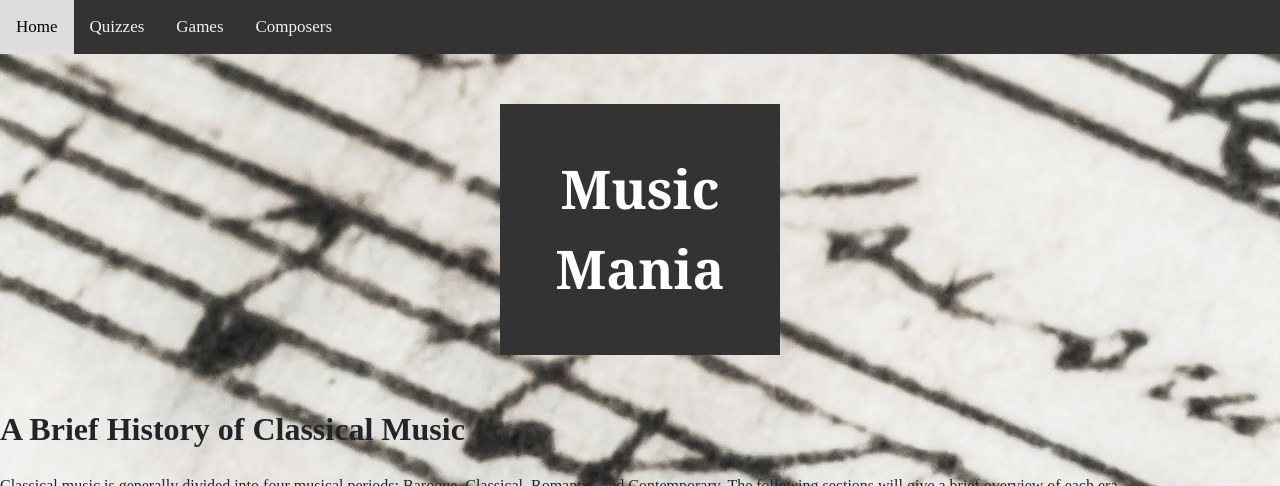
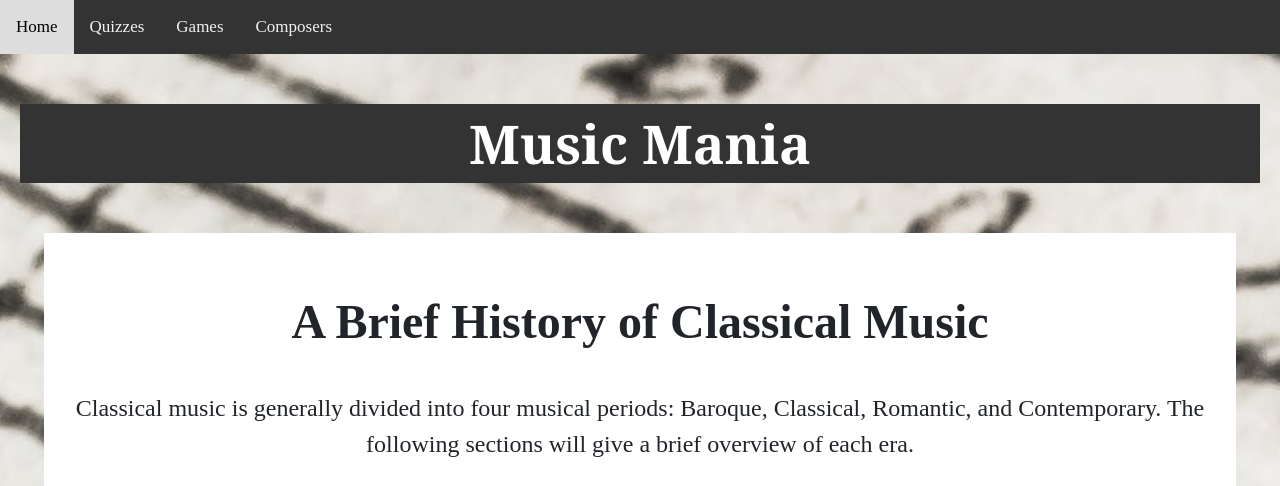
Before and after one commit to audreyyang25/MusicMania, a Flask app: page / in a window 1280 px wide. Shown: the top 486 px of the page. Run offline with Flask 3, Linux system fonts and the light colour scheme; some libraries are stand-ins or nearby versions; grey boxes are pictures that could not be loaded.

Commit message:
Update styles.css

```diff
--- a/musicMania/static/styles.css
+++ b/musicMania/static/styles.css
@@ -19,25 +19,30 @@ body {
     width: 90%;
 }
 
+
 .header {
     background-color: #333;
     color: #fff;
     margin-top: 50px;
-    margin-bottom: 50px;
-    margin-right: 500px;
-    margin-left: 500px;
-    padding: 10px 25px;
+    margin-left: 20px;
+    margin-right: 20px;
+    width: 30%
+    margin: auto;
     text-align: center;
     font-family: "Georgia";
     font-size: 20pt;
-}
+ }
 
-.card {
+ .card1 {
     background-color: white;
     padding: 20px;
-    margin-top: 20px;
-    margin-left: 200px;
-    margin-right: 200px;
+    margin-top: 50px;
+    width: 90%;
+    margin-left: auto;
+    margin-right: auto;
+    margin-bottom: 20px;
+    text-align:center;
+    font-size: 1.5em;
  }
 
 /* Add a black background color to the top navigation */
@@ -81,3 +86,8 @@ button, input[type="submit"] {
     transition: color 0.15s ease-in-out, background-color 0.15s ease-in-out, border-color 0.15s ease-in-out, box-shadow 0.15s ease-in-out;
     vertical-align: middle;
 }
+
+.smaller {
+    height: 100px;
+    width: 100px;
+}
```
